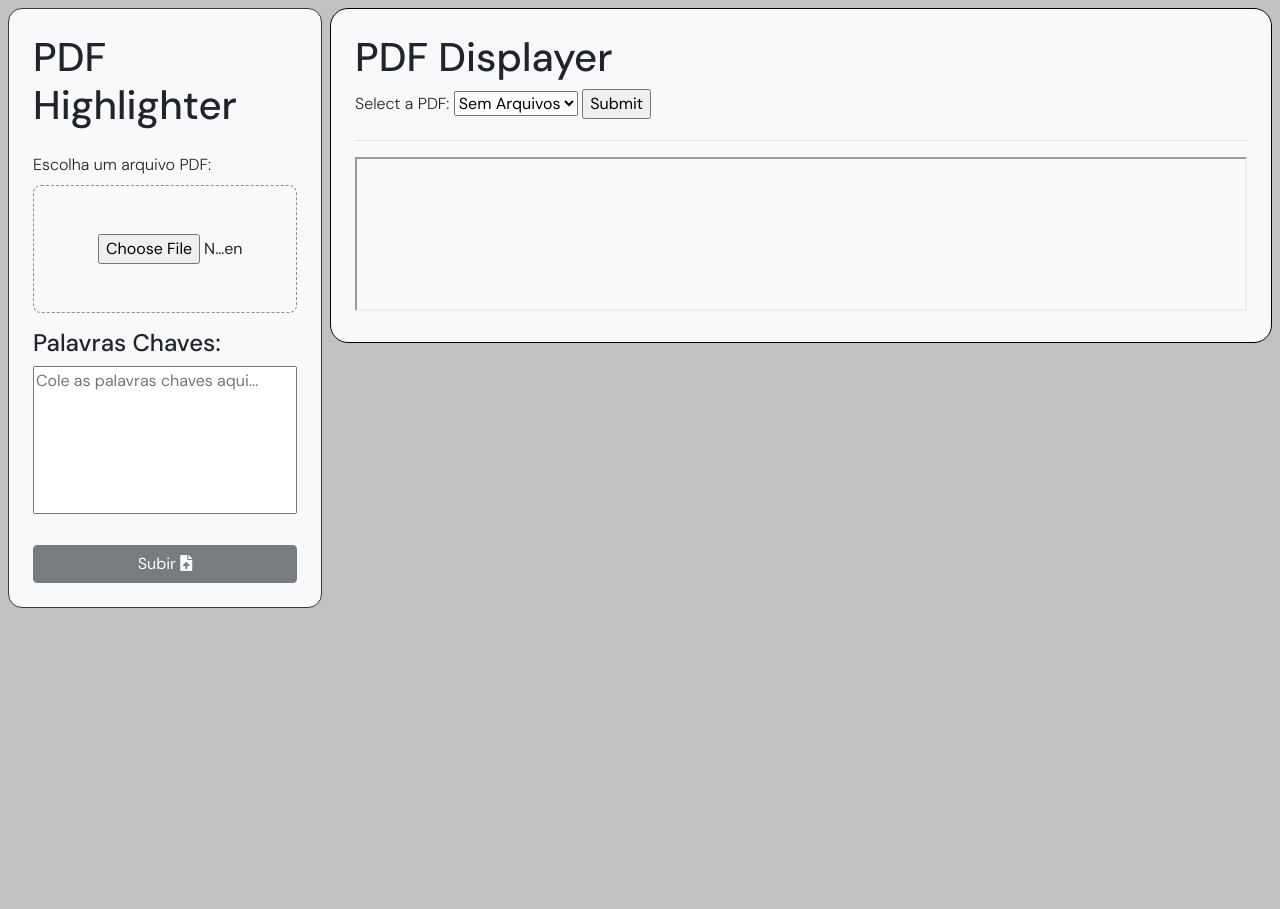
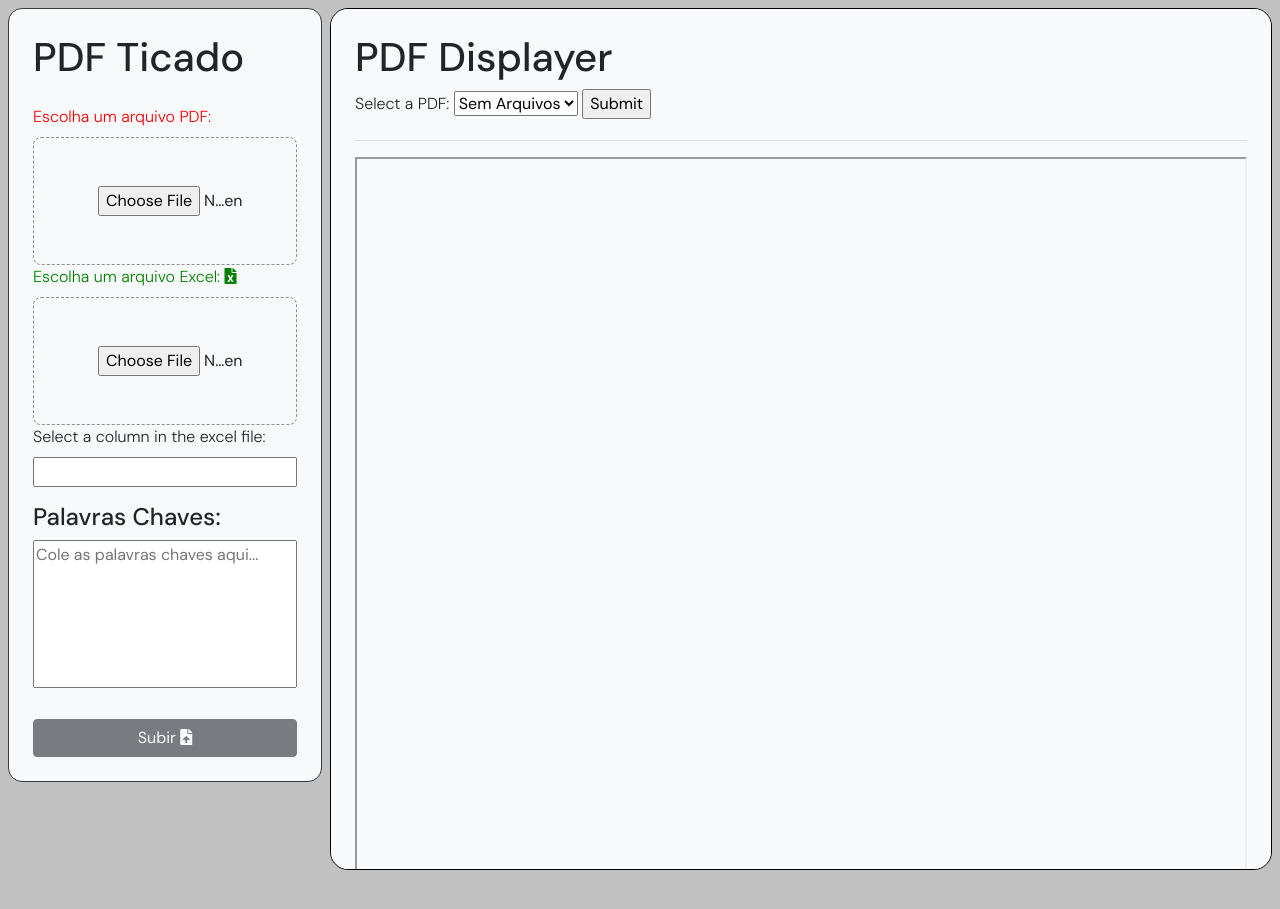
Before and after one commit to andrescabrera83/diariospdf, a Flask app: template templates/index.html in a window 1280 px wide. Shown: the top 909 px of the page. Run offline with Flask 3, Linux system fonts and the light colour scheme; the template is opened without the code that fills it, so the values that code supplies are empty; some libraries are stand-ins or nearby versions.

Commit message:
last update

```diff
--- a/app.py
+++ b/app.py
@@ -2,6 +2,7 @@ from flask import Flask, render_template, request, redirect, url_for, send_file,
 import os
 import fitz
 from werkzeug.utils import secure_filename
+import pandas as pd
 
 
 app = Flask(__name__)
@@ -21,6 +22,25 @@ def get_highlighted_pdf_files():
     pdf_files = [f for f in os.listdir(pdf_folder) if f.startswith('highlighted_') and f.endswith('.pdf')]
     return pdf_files
 
+def extract_text_from_all_columns(file_path):
+    try:
+        # Load the Excel file into a pandas DataFrame
+        df = pd.read_excel(file_path, engine='openpyxl')  # Specify the engine as 'openpyxl'
+
+        # Initialize an empty list to store all text
+        all_text = []
+
+        # Iterate through all columns in the DataFrame
+        for column in df.columns:
+            # Extract text from the current column and append it to the all_text list
+            text_list = df[column].astype(str).tolist()
+            all_text.extend(text_list)
+
+        return all_text
+    except Exception as e:
+        return str(e)
+
+
 # Route to render the upload form
 @app.route('/')
 def index():
@@ -37,6 +57,9 @@ def display_pdf():
     pdf_folder = app.config['UPLOAD_FOLDER']
     return send_from_directory(pdf_folder, pdf_filename)
 
+
+#######################################################################################################################
+
 @app.route('/upload', methods=['POST'])
 def upload_file():
     # Check if the post request has the file part
@@ -46,9 +69,39 @@ def upload_file():
     # Get the list of uploaded files
     files = request.files.getlist('file')
 
+    filesexcel = request.files.getlist('fileexcel')
+
+
+    for fileexcel in filesexcel:
+        if fileexcel.filename == '':
+            continue
+
+        if fileexcel:
+            # Save the file to a temporary directory
+            filename = secure_filename(fileexcel.filename)
+            file_path = os.path.join(app.config['UPLOAD_FOLDER'], filename)
+            fileexcel.save(file_path)
+
+
+            # Extract text from the Excel file
+            column_name = request.form.get('column_name')
+            text_list = extract_text_from_all_columns(file_path)
+
+            print(text_list)
+
+            # Return the extracted text as a downloadable text file
+            output_file_path = os.path.join(app.config['UPLOAD_FOLDER'], 'extracted_text.txt')
+            with open(output_file_path, 'w') as f:
+                for text in text_list:
+                    f.write(text + '\n')
+
+            return send_file(output_file_path, as_attachment=True, download_name='extracted_text.txt', mimetype='text/plain')
+        else:
+            return 'Invalid file format'
+
     # Get the value from the textarea
-    textarea_value = request.form.get('palavras')
-    words_to_highlight = textarea_value.split()
+    words_to_highlight = request.form.get('palavras')
+    #words_to_highlight = textarea_value.split()
 
     for file in files:
         if file.filename == '':
@@ -65,14 +118,12 @@ def upload_file():
 
             # Iterate through each page in the PDF
             for page in doc:
-                # Iterate through each word to highlight
-                for word in words_to_highlight:
-                    # Search for the word on the page
-                    text_instances = page.search_for(word)
-                    # Highlight the word
-                    for inst in text_instances:
-                        highlight = page.add_highlight_annot(inst)
-                        highlight.update()
+
+                text_instances = page.search_for(words_to_highlight,  quads=True)
+                # Highlight the word
+                for inst in text_instances:
+                    highlight = page.add_highlight_annot(inst)
+                    highlight.update()
 
             # Save the modified PDF with highlights
             output_file_path = os.path.join(app.config['UPLOAD_FOLDER'], 'highlighted_' + filename)
--- a/templates/index.html
+++ b/templates/index.html
@@ -96,6 +96,11 @@
         width: 75%;
     }
 
+    .pdf-displayer {
+        height: 100%;
+        overflow-y: auto;
+    }
+
     /* Media query for screens with a minimum width of 1200px */
     @media only screen and (min-width: 1850px) {
         .whole {
@@ -165,17 +170,25 @@
             <div class=" container-child border border-dark rounded-custom p-4 d-flex flex-column justify-content-start mb-2 bg-light"
                 style="width: 100%;">
 
-                <h1>PDF Highlighter</h1>
+                <h1>PDF Ticado</h1>
 
                 <form method="POST" enctype="multipart/form-data" action="{{ url_for('upload_file') }}">
                     <div class="d-flex flex-column w-100 justify-content-between align-items-center">
                         <div class="form-group d-flex flex-column justify-content-start mt-3" style="width: 100%;">
-                            <label for="file">Escolha um arquivo PDF:</label>
+                            <label style="color: red;" for="file">Escolha um arquivo PDF:</label>
                             <div class="d-flex flex-row align-items-center justify-content-start upload-file">
                                 <!-- Placeholder for icon -->
                                 <div id="icon-placeholder" class="mx-2"></div>
-                                <input type="file" name="file" id="file" class="form-control-file">
+                                <input type="file" name="file" id="file" class="form-control-file" required>
                             </div>
+                            <label style="color: green;" for="file">Escolha um arquivo Excel: <i class="fas fa-file-excel"></i></i></label>
+                            <div class="d-flex flex-row align-items-center justify-content-start upload-file">
+                                <!-- Placeholder for icon -->
+                                <div id="icon-placeholder" class="mx-2"></div>
+                                <input type="file" name="fileexcel" id="fileexcel" class="form-control-file" required>
+                            </div>
+                            <label for="column-select">Select a column in the excel file:</label>
+                            <input type="text" required id="column_name" name="column_name">
                         </div>
 
 
```
Also changed, not shown: static/extracted_text.txt (added, +16 -0 lines), 4 other files.
